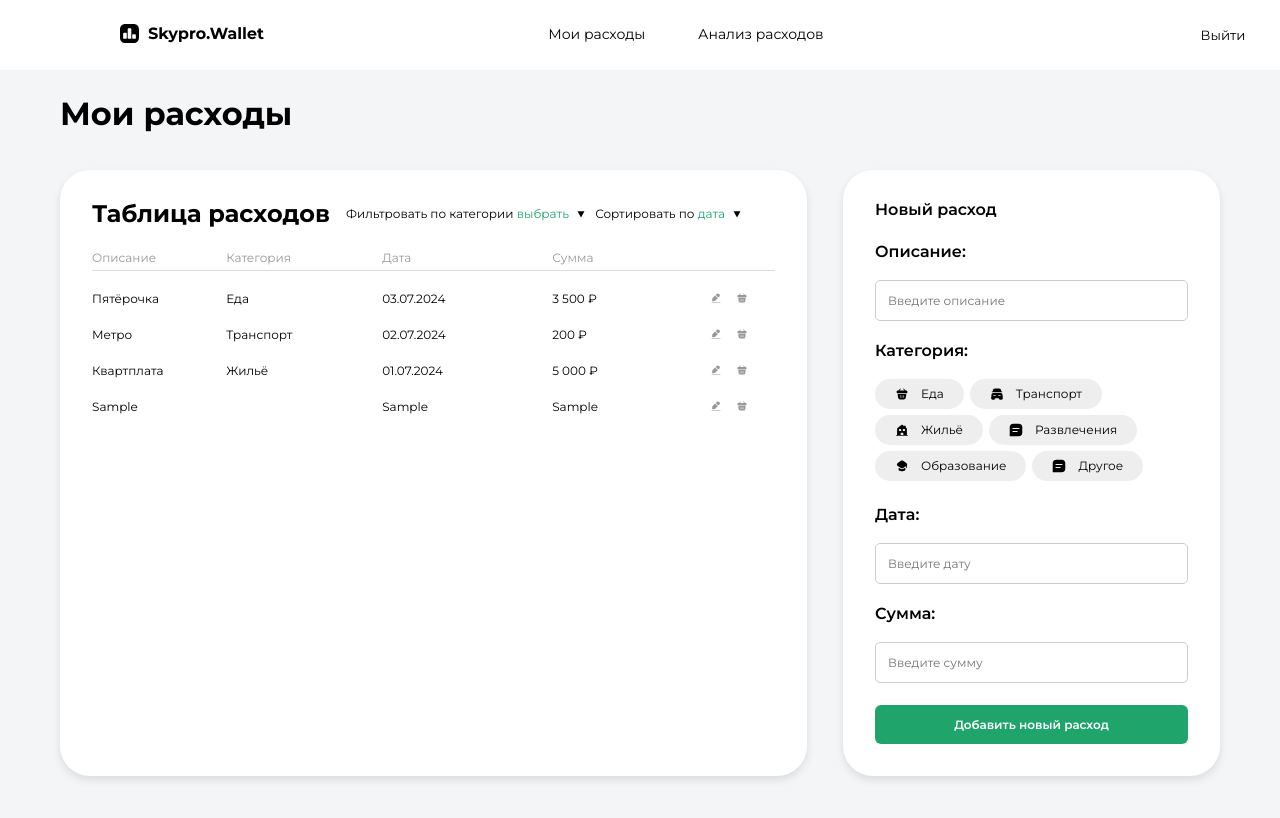
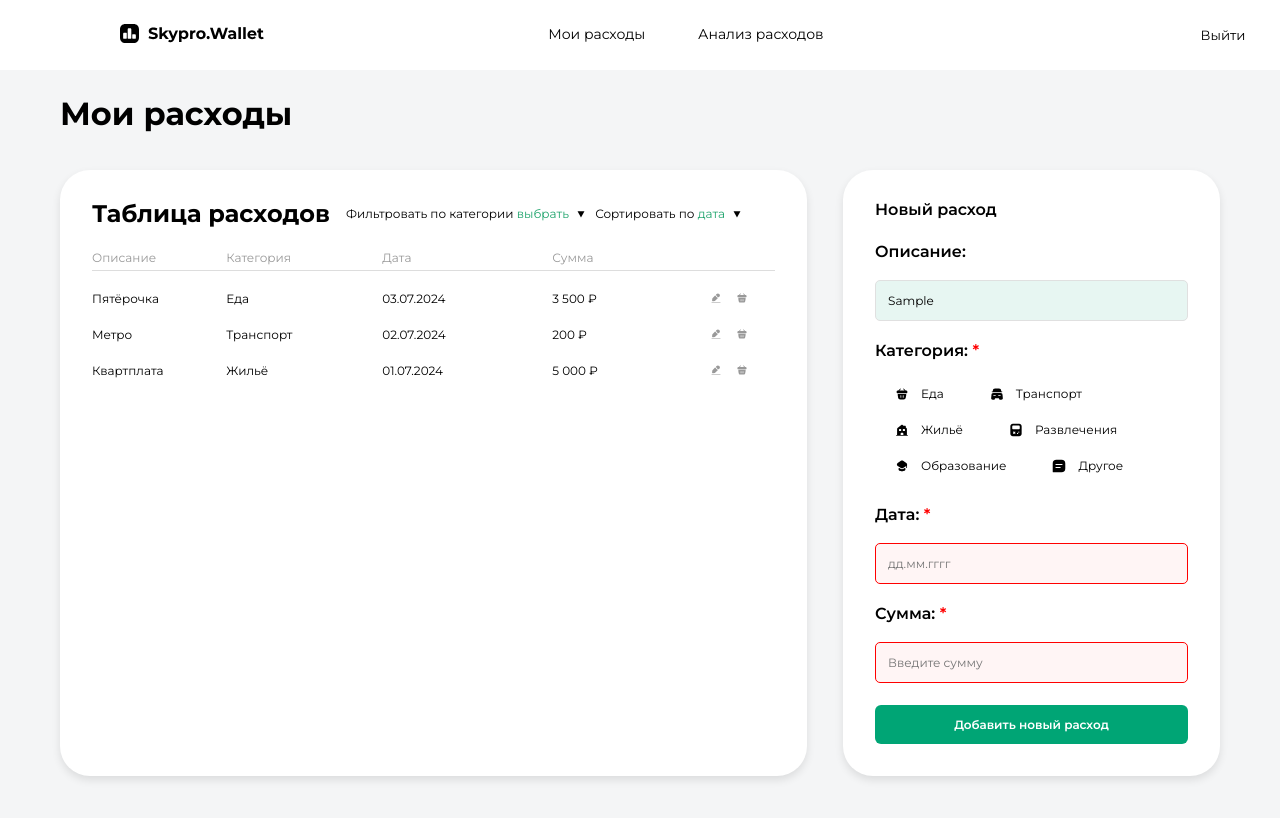
Before and after one commit to Natkn/Wallet-WD_22_react_2, a React (Vite) app: page /main in a window 1280 px wide. Both pictures are taken after typing "Sample", "Sample", "Sample" into the empty fields and a click on the button "Добавить новый расход". Shown: the top 818 px of the page. Built offline with nearby package versions, Linux system fonts and the light colour scheme.

Commit message:
Adding a new expense, validation, and styles

```diff
--- a/src/components/main/mainPage.jsx
+++ b/src/components/main/mainPage.jsx
@@ -33,6 +33,18 @@ function MainPage() {
     const [isCategoryDropdownOpen, setIsCategoryDropdownOpen] = useState(false);
     const [isSortDropdownOpen, setIsSortDropdownOpen] = useState(false);
 
+    const [errors, setErrors] = useState({
+        description: false,
+        category: false,
+        date: false,
+        amount: false,
+    });
+
+    // Состояния для немедленной валидации при вводе
+    const [descriptionError, setDescriptionError] = useState(false);
+    const [dateError, setDateError] = useState(false);
+    const [amountError, setAmountError] = useState(false);
+
     const categories = ['Еда', 'Транспорт', 'Жильё', 'Развлечения', 'Образование', 'Другое'];
     const sortOptions = ['Дата', 'Сумма'];
 
@@ -62,12 +74,111 @@ function MainPage() {
         Другое: '/OtherIcon.svg',
     };
 
+    // Обработка изменения описания
+    const handleDescriptionChange = (e) => {
+        const value = e.target.value;
+        setNewDescription(value);
+        setDescriptionError(value.length === 0);
+    };
+
+    // Функция для форматирования и валидации даты
+    const handleDateChange = (e) => {
+        let value = e.target.value;
+
+        // Удаляем всё, кроме цифр и точек
+        value = value.replace(/[^0-9.]/g, '');
+
+        // Автоматическое добавление точек
+        if (value.length === 2 || value.length === 5) {
+            if (!value.endsWith('.')) {
+                value += '.';
+            }
+        }
+
+        // Ограничиваем длину ввода (дд.мм.гггг = 10 символов)
+        if (value.length > 10) {
+            value = value.slice(0, 10);
+        }
+
+        setNewDate(value);
+
+        // Проверяем валидность даты сразу
+        if (value.length === 10) {
+            setDateError(!isValidDateFormat(value));
+        } else {
+            setDateError(value.length > 0); // Если поле не пустое, но дата не полная, показываем ошибку
+        }
+    };
+
+    const isValidDateFormat = (date) => {
+        const dateRegex = /^\d{2}\.\d{2}\.\d{4}$/;
+        if (!dateRegex.test(date)) return false;
+
+        const [day, month, year] = date.split('.').map(Number);
+        const isValidDay = day >= 1 && day <= 31;
+        const isValidMonth = month >= 1 && month <= 12;
+        const isValidYear = year >= 1900 && year <= 2100;
+
+        const isRealDate = () => {
+            const parsedDate = new Date(year, month - 1, day);
+            return (
+                parsedDate.getDate() === day &&
+                parsedDate.getMonth() + 1 === month &&
+                parsedDate.getFullYear() === year
+            );
+        };
+
+        return isValidDay && isValidMonth && isValidYear && isRealDate();
+    };
+
+    // Проверка формата суммы
+    const isValidAmountFormat = (amount) => {
+        // Удаляем пробелы для проверки
+        const cleanedAmount = amount.replace(/\s/g, '');
+        // Проверяем, что это только цифры
+        const amountRegex = /^\d+$/;
+        return amountRegex.test(cleanedAmount);
+    };
+
+    // Обработка изменения суммы
+    const handleAmountChange = (e) => {
+        let value = e.target.value;
+
+        // Удаляем всё, кроме цифр и пробелов
+        value = value.replace(/[^0-9\s]/g, '');
+
+        // Форматируем с пробелами каждые 3 цифры
+        const cleanedValue = value.replace(/\s/g, '');
+        const formattedValue = cleanedValue.replace(/\B(?=(\d{3})+(?!\d))/g, ' ');
+
+        setNewAmount(formattedValue);
+
+        // Проверяем валидность суммы сразу
+        setAmountError(formattedValue.length > 0 && !isValidAmountFormat(formattedValue));
+    };
+
     const handleAddExpense = () => {
+        const newErrors = {
+            description: !newDescription,
+            category: !newCategory,
+            date: !newDate || !isValidDateFormat(newDate),
+            amount: !newAmount || !isValidAmountFormat(newAmount),
+        };
+
+        setErrors(newErrors);
+        setDescriptionError(newErrors.description);
+        setDateError(newErrors.date);
+        setAmountError(newErrors.amount);
+
+        if (newErrors.description || newErrors.category || newErrors.date || newErrors.amount) {
+            return;
+        }
+
         const newExpense = {
             description: newDescription,
             category: newCategory,
             date: newDate,
-            amount: newAmount,
+            amount: `${newAmount} ₽`,
         };
 
         setExpenses([...expenses, newExpense]);
@@ -76,6 +187,10 @@ function MainPage() {
         setNewCategory('');
         setNewDate('');
         setNewAmount('');
+        setErrors({ description: false, category: false, date: false, amount: false });
+        setDescriptionError(false);
+        setDateError(false);
+        setAmountError(false);
     };
 
     const toggleCategoryDropdown = () => {
@@ -270,60 +385,116 @@ function MainPage() {
                 <S.NewExpenseContainer>
                     <S.NewExpenseTitle>Новый расход</S.NewExpenseTitle>
 
-                    <S.InputLabel htmlFor="description">Описание:</S.InputLabel>
+                    <S.InputLabel htmlFor="description">
+                        Описание:{(errors.description || descriptionError)}
+                    </S.InputLabel>
                     <S.InputField
                         type="text"
                         id="description"
                         placeholder="Введите описание"
                         value={newDescription}
-                        onChange={(e) => setNewDescription(e.target.value)}
+                        onChange={handleDescriptionChange}
+                        style={{
+                            borderColor: descriptionError || errors.description ? 'red' : '#E0E0E0',
+                            backgroundColor: descriptionError || errors.description ? '#FFF5F5' : newDescription ? '#E7F6F2' : '#FFFFFF',
+                        }}
                     />
 
-                    <S.InputLabel>Категория:</S.InputLabel>
+                    <S.InputLabel>
+                        Категория:{errors.category && <span style={{ color: 'red' }}> *</span>}
+                    </S.InputLabel>
                     <S.CategoryButtonsContainer>
-                        <S.CategoryButton onClick={() => setNewCategory('Еда')}>
+                        <S.CategoryButton
+                            onClick={() => setNewCategory('Еда')}
+                            style={{
+                                backgroundColor: newCategory === 'Еда' ? '#E7F6F2' : 'transparent',
+                            }}
+                        >
                             {categoryIcons['Еда']}
                             Еда
                         </S.CategoryButton>
-                        <S.CategoryButton onClick={() => setNewCategory('Транспорт')}>
+                        <S.CategoryButton
+                            onClick={() => setNewCategory('Транспорт')}
+                            style={{
+                                backgroundColor: newCategory === 'Транспорт' ? '#E7F6F2' : 'transparent',
+                            }}
+                        >
                             <img src="/car (1).svg" alt="Transport icon" style={{ width: '14px', height: '14px' }} />
                             Транспорт
                         </S.CategoryButton>
-                        <S.CategoryButton onClick={() => setNewCategory('Жильё')}>
+                        <S.CategoryButton
+                            onClick={() => setNewCategory('Жильё')}
+                            style={{
+                                backgroundColor: newCategory === 'Жильё' ? '#E7F6F2' : 'transparent',
+                            }}
+                        >
                             <img src="/HouseIcon.svg" alt="Housing icon" style={{ width: '14px', height: '14px' }} />
                             Жильё
                         </S.CategoryButton>
-                        <S.CategoryButton onClick={() => setNewCategory('Развлечения')}>
+                        <S.CategoryButton
+                            onClick={() => setNewCategory('Развлечения')}
+                            style={{
+                                backgroundColor: newCategory === 'Развлечения' ? '#E7F6F2' : 'transparent',
+                            }}
+                        >
                             <img src="/PlayIcon.svg" alt="Entertainment icon" style={{ width: '14px', height: '14px' }} />
                             Развлечения
                         </S.CategoryButton>
-                        <S.CategoryButton onClick={() => setNewCategory('Образование')}>
+                        <S.CategoryButton
+                            onClick={() => setNewCategory('Образование')}
+                            style={{
+                                backgroundColor: newCategory === 'Образование' ? '#E7F6F2' : 'transparent',
+                            }}
+                        >
                             <img src="/StudyIcon.svg" alt="Education icon" style={{ width: '14px', height: '14px' }} />
                             Образование
                         </S.CategoryButton>
-                        <S.CategoryButton onClick={() => setNewCategory('Другое')}>
+                        <S.CategoryButton
+                            onClick={() => setNewCategory('Другое')}
+                            style={{
+                                backgroundColor: newCategory === 'Другое' ? '#E7F6F2' : 'transparent',
+                            }}
+                        >
                             <img src="/OtherIcon.svg" alt="Other icon" style={{ width: '14px', height: '14px' }} />
                             Другое
                         </S.CategoryButton>
                     </S.CategoryButtonsContainer>
 
-                    <S.InputLabel htmlFor="date">Дата:</S.InputLabel>
+                    <S.InputLabel htmlFor="date">
+                        Дата:{(errors.date || dateError) && <span style={{ color: 'red' }}> *</span>}
+                    </S.InputLabel>
                     <S.InputField
                         id="date"
-                        placeholder="Введите дату"
+                        placeholder="дд.мм.гггг"
                         value={newDate}
-                        onChange={(e) => setNewDate(e.target.value)}
+                        onChange={handleDateChange}
+                        style={{
+                            borderColor: dateError || errors.date ? 'red' : '#E0E0E0',
+                            backgroundColor: dateError || errors.date ? '#FFF5F5' : isValidDateFormat(newDate) ? '#E7F6F2' : '#FFFFFF',
+                        }}
                     />
 
-                    <S.InputLabel htmlFor="amount">Сумма:</S.InputLabel>
+                    <S.InputLabel htmlFor="amount">
+                        Сумма:{(errors.amount || amountError) && <span style={{ color: 'red' }}> *</span>}
+                    </S.InputLabel>
                     <S.InputField
                         id="amount"
                         placeholder="Введите сумму"
                         value={newAmount}
-                        onChange={(e) => setNewAmount(e.target.value)}
+                        onChange={handleAmountChange}
+                        style={{
+                            borderColor: amountError || errors.amount ? 'red' : '#E0E0E0',
+                            backgroundColor: amountError || errors.amount ? '#FFF5F5' : isValidAmountFormat(newAmount) ? '#E7F6F2' : '#FFFFFF',
+                        }}
                     />
 
-                    <S.AddExpenseButton onClick={handleAddExpense}>
+                    <S.AddExpenseButton
+                        onClick={handleAddExpense}
+                        style={{
+                            backgroundColor: '#00A575',
+                            cursor: 'pointer',
+                        }}
+                    >
                         Добавить новый расход
                     </S.AddExpenseButton>
                 </S.NewExpenseContainer>
```
Also changed, not shown: public/PlayIcon.svg.
